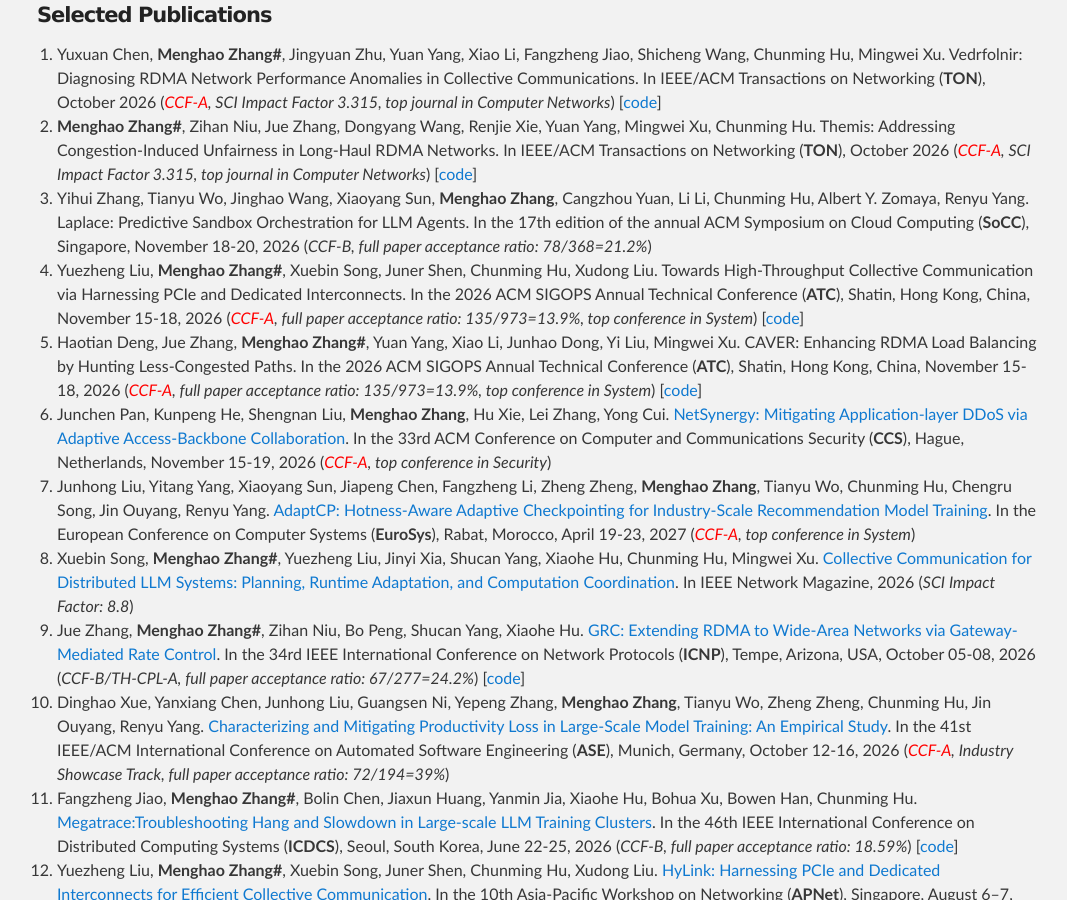
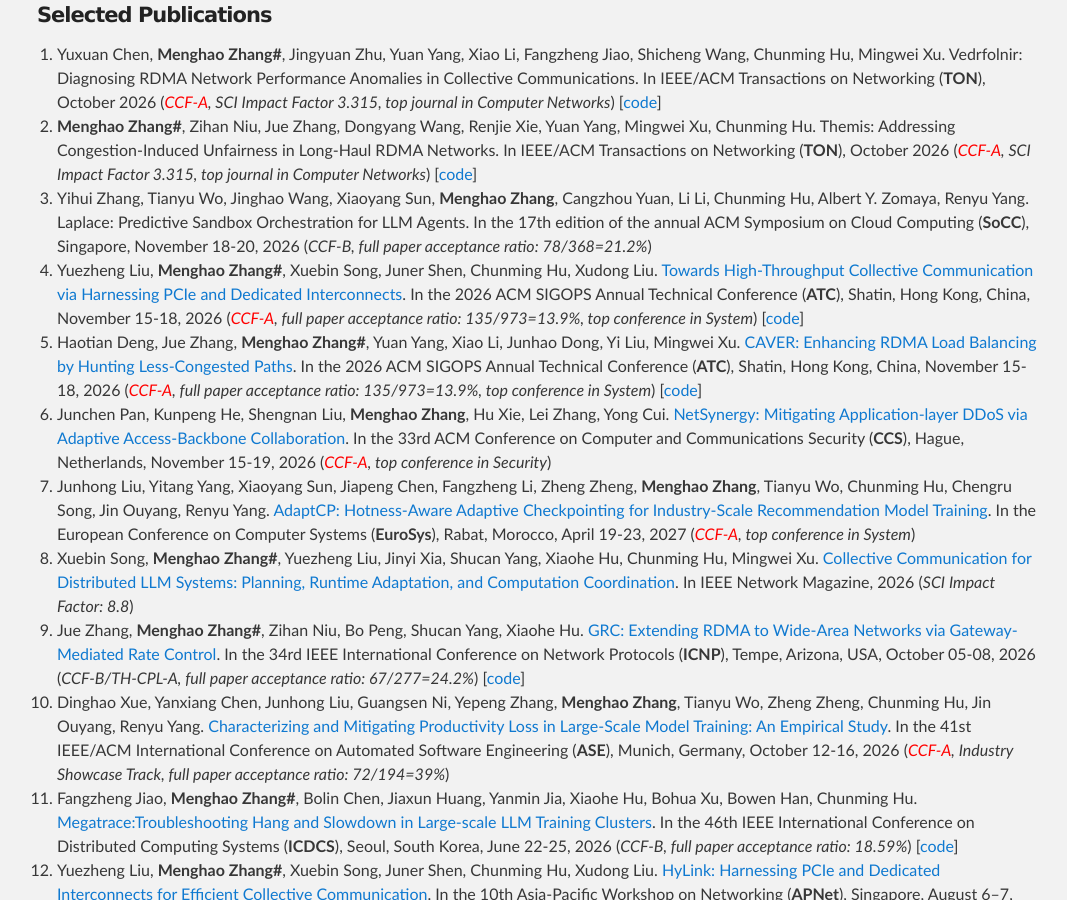
Before and after one commit to zhangmenghao/zhangmenghao.github.io, a Jekyll site: the page built from index.md, in a window 1280 px wide and 900 px high, scrolled down 1453 px. Shown: the whole window, without its empty margins (103-1170 px from the left). Built offline with Jekyll 4.4.1, drawn with Linux system fonts in a browser that asks for light colours; some of the changed lines change nothing that is shown.

Commit message:
Update ATC

```diff
--- a/index.md
+++ b/index.md
@@ -55,10 +55,10 @@
 Laplace: Predictive Sandbox Orchestration for LLM Agents.
 In the 17th edition of the annual ACM Symposium on Cloud Computing (**SoCC**), Singapore, November 18-20, 2026 (*CCF-B, full paper acceptance ratio: 78/368=21.2%*)
 38. Yuezheng Liu, __Menghao Zhang#__, Xuebin Song, Juner Shen, Chunming Hu, Xudong Liu.
-Towards High-Throughput Collective Communication via Harnessing PCIe and Dedicated Interconnects.
+[Towards High-Throughput Collective Communication via Harnessing PCIe and Dedicated Interconnects](./papers/ATC2026-HyLink.pdf).
 In the 2026 ACM SIGOPS Annual Technical Conference (**ATC**), Shatin, Hong Kong, China, November 15-18, 2026 (*<font color='red'>CCF-A</font>, full paper acceptance ratio: 135/973=13.9%, top conference in System*) [[code](https://github.com/Networked-System-and-Security-Group/HyLink)]
 37. Haotian Deng, Jue Zhang, __Menghao Zhang#__, Yuan Yang, Xiao Li, Junhao Dong, Yi Liu, Mingwei Xu.
-CAVER: Enhancing RDMA Load Balancing by Hunting Less-Congested Paths.
+[CAVER: Enhancing RDMA Load Balancing by Hunting Less-Congested Paths](./papers/ATC2026-CAVER.pdf).
 In the 2026 ACM SIGOPS Annual Technical Conference (**ATC**), Shatin, Hong Kong, China, November 15-18, 2026 (*<font color='red'>CCF-A</font>, full paper acceptance ratio: 135/973=13.9%, top conference in System*) [[code](https://github.com/Networked-System-and-Security-Group/CAVER)]
 36. Junchen Pan, Kunpeng He, Shengnan Liu, __Menghao Zhang__, Hu Xie, Lei Zhang, Yong Cui.
 [NetSynergy: Mitigating Application-layer DDoS via Adaptive Access-Backbone Collaboration](./papers/CCS2026-NetSynergy.pdf).
```
Also changed, not shown: 2 other files.
